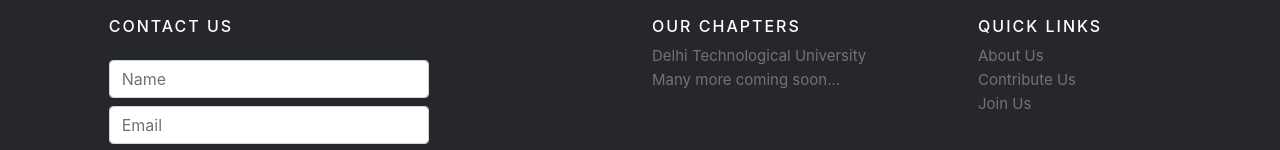
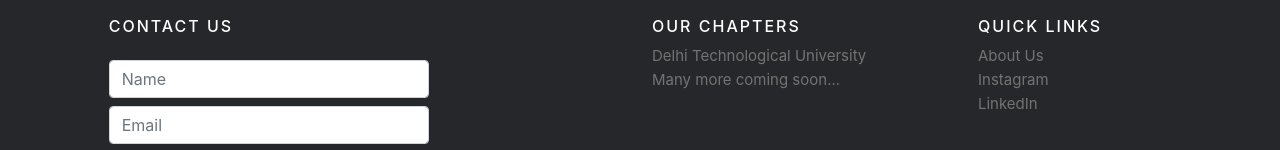
Before and after one commit to Vibsjain/missionqabil, a React (Create React App) app: page / in a window 1280 px wide. Shown: the part 1977-2127 px from the top of the page. Built offline with nearby package versions, Linux system fonts and the light colour scheme.

Commit message:
some more changes

```diff
--- a/src/bottomContainer/footerTemp.js
+++ b/src/bottomContainer/footerTemp.js
@@ -34,14 +34,14 @@ const footer = () => {
             <h6>Quick Links</h6>
             <ul className="footer-links">
               <li>
-                <a href="http://scanfcode.com/about/">About Us</a>
+                <a href="#definition">About Us</a>
               </li>
               <li>
-                <a href="http://scanfcode.com/contact/">Contribute Us</a>
+                <a href="https://www.instagram.com/missionqabil/" target="_blank">Instagram</a>
               </li>
               <li>
-                <a href="http://scanfcode.com/contribute-at-scanfcode/">
-                  Join Us
+                <a href="https://www.linkedin.com/company/mission-qabil/" target="_blank">
+                  LinkedIn
                 </a>
               </li>
             </ul>
@@ -50,7 +50,7 @@ const footer = () => {
       <hr />
       <div className="container">
         <div className="row">
-          <div className="col-md-4 col-sm-12">
+          <div className="col-md-7 col-sm-12">
             <ul className="social-icons">
               <li>
                 <a className="facebook" href="https://www.instagram.com/missionqabil/" target="_blank">
--- a/src/teamPage/teamLead.css
+++ b/src/teamPage/teamLead.css
@@ -21,6 +21,7 @@
     border: 4px solid #f3a94e;
     width:200px;
     height: 200px;
+    object-fit: cover;
 }
 
 .name{
```
Also changed, not shown: src/teamImage/siddharth.jpeg, 1 other file (tests, documents, lock files or other folders).
